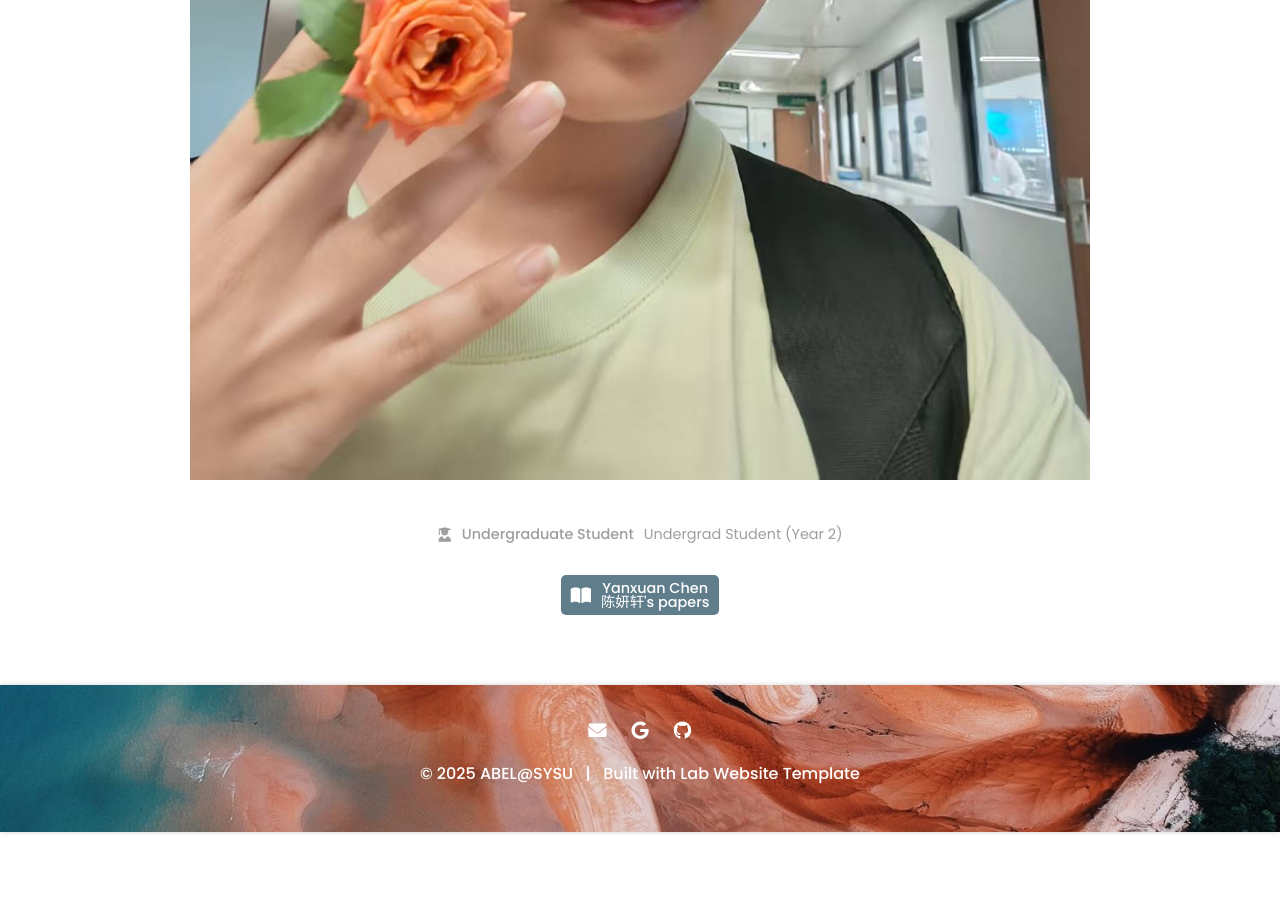
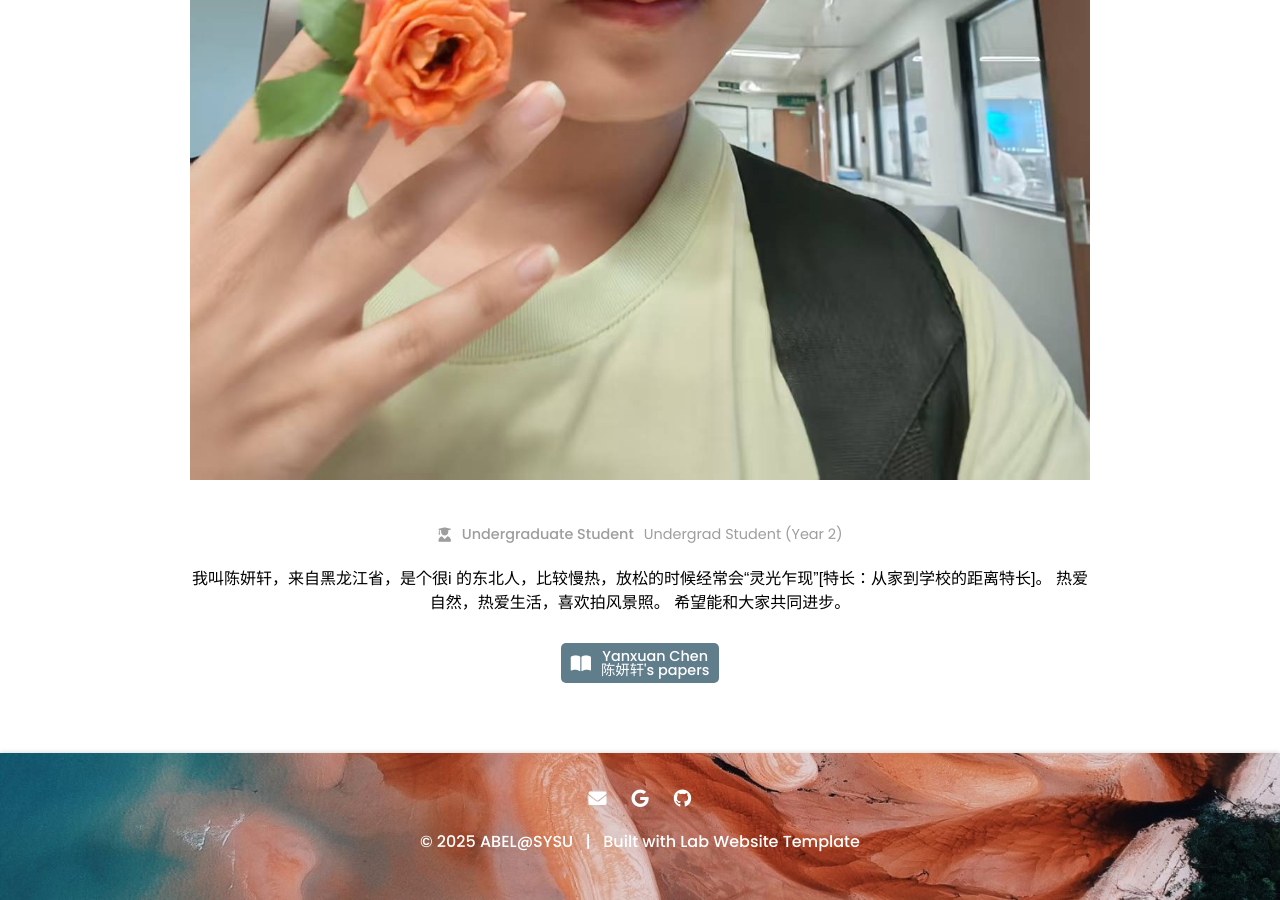
Before and after one commit to abel-sysu/en, a Jekyll site: the page built from _members/chenyanxuan.md, in a window 1280 px wide and 900 px high, scrolled down 1045 px. Built offline with Jekyll 4.4.1, drawn with Linux system fonts in a browser that asks for light colours; before the commit the page ends 1877 px from its top, so only the background shows below that.

Commit message:
Update chenyanxuan.md

```diff
--- a/_members/chenyanxuan.md
+++ b/_members/chenyanxuan.md
@@ -9,5 +9,7 @@ aliases:
 ---
 
 <centre>
-
+我叫陈妍轩，来自黑龙江省，是个很i 的东北人，比较慢热，放松的时候经常会“灵光乍现”[特长：从家到学校的距离特长]。
+热爱自然，热爱生活，喜欢拍风景照。
+希望能和大家共同进步。
 </centre>
```
